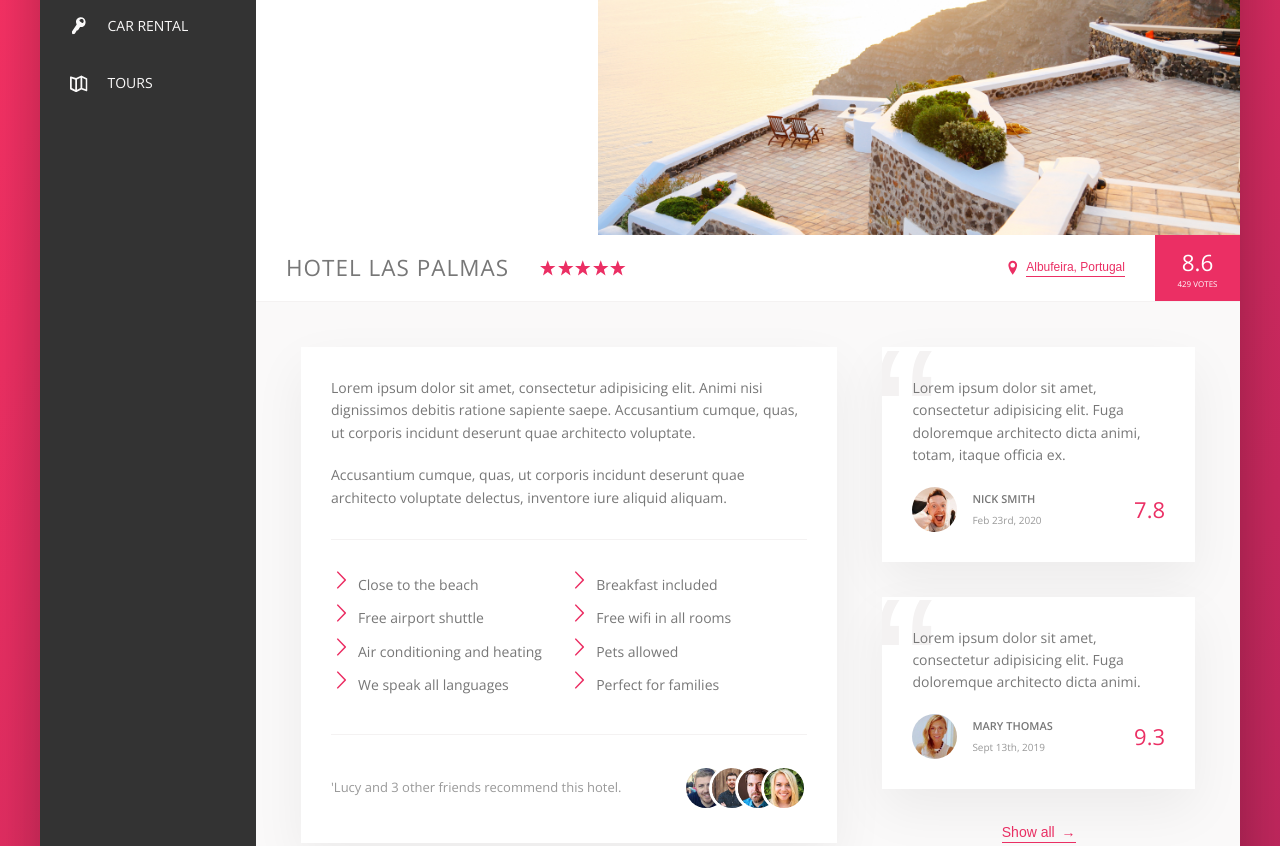
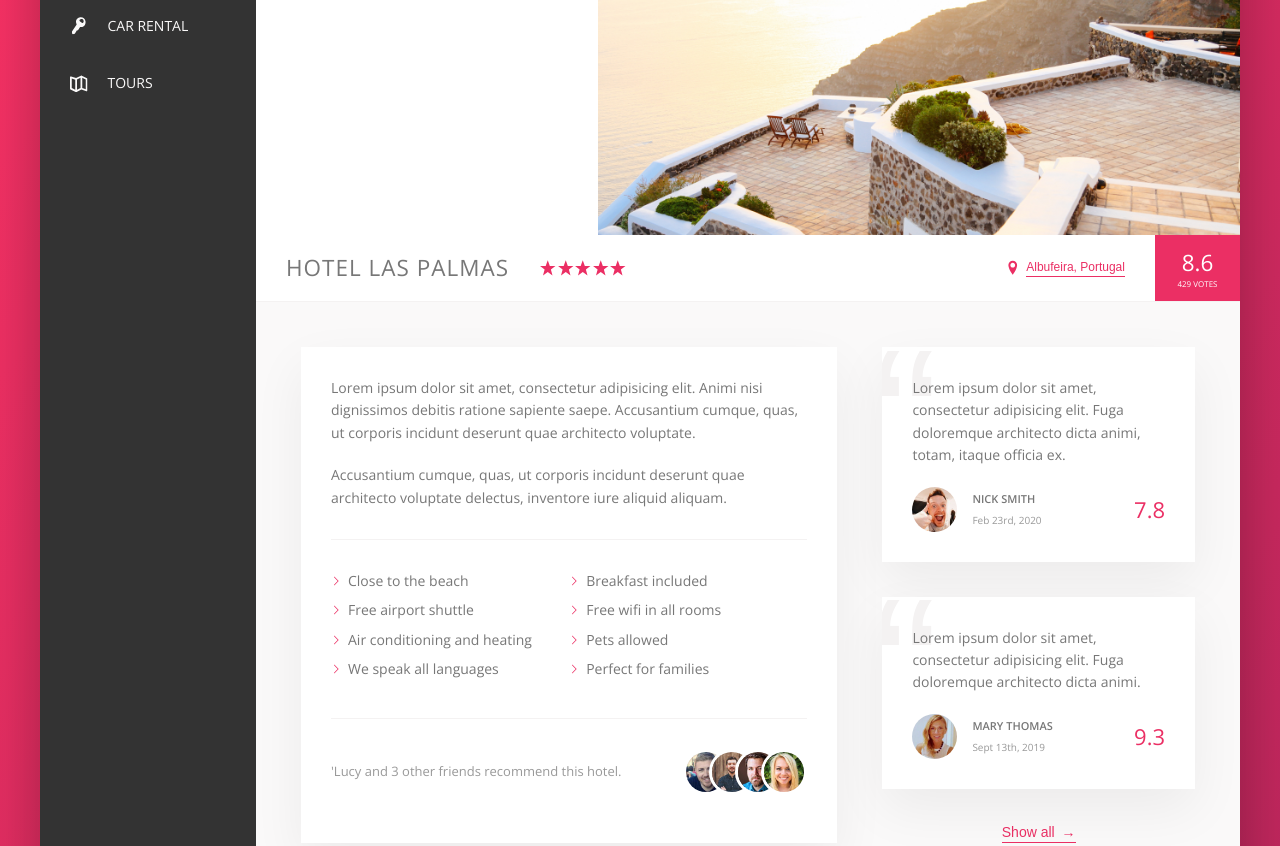
Before and after one commit to milarako/Trillo-Flexbox, a website: page index.html in a window 1280 px wide. Shown: the part 300-1146 px from the top of the page. Drawn offline with nearby package versions, Linux system fonts and the light colour scheme.

Commit message:
wrapping up trillo project

```diff
--- a/package.json
+++ b/package.json
@@ -10,15 +10,15 @@
     "compile:sass": "node-sass sass/main.scss css/style.comp.css",
     "prefix:css": "postcss --use autoprefixer -b 'last 10 versions' css/style.comp.css -o css/style.prefix.css",
     "compress:css": "node-sass css/style.prefix.css css/style.css --output-style compressed",
-    "build:css": "npm-run-all compile:sass concat:css prefix:css compress:css"
+    "build:css": "npm-run-all compile:sass prefix:css compress:css"
   },
   "author": "Jonas",
   "license": "ISC",
   "devDependencies": {
-    "autoprefixer": "^9.7.6",
+    "autoprefixer": "^7.1.4",
     "concat": "^1.0.3",
     "node-sass": "^4.5.3",
     "npm-run-all": "^4.1.1",
-    "postcss-cli": "^7.1.0"
+    "postcss-cli": "^4.1.1"
   }
 }
--- a/sass/_components.scss
+++ b/sass/_components.scss
@@ -391,8 +391,8 @@
         &__item::before {
                 content: "";
                 display: inline-block;
-                height: 2rem;
-                width: 2rem;
+                height: 1rem;
+                width: 1rem;
                 margin-right: .7rem;
 
                 // Older browsers
```
Also changed, not shown: css/style.css, 2 other files.
